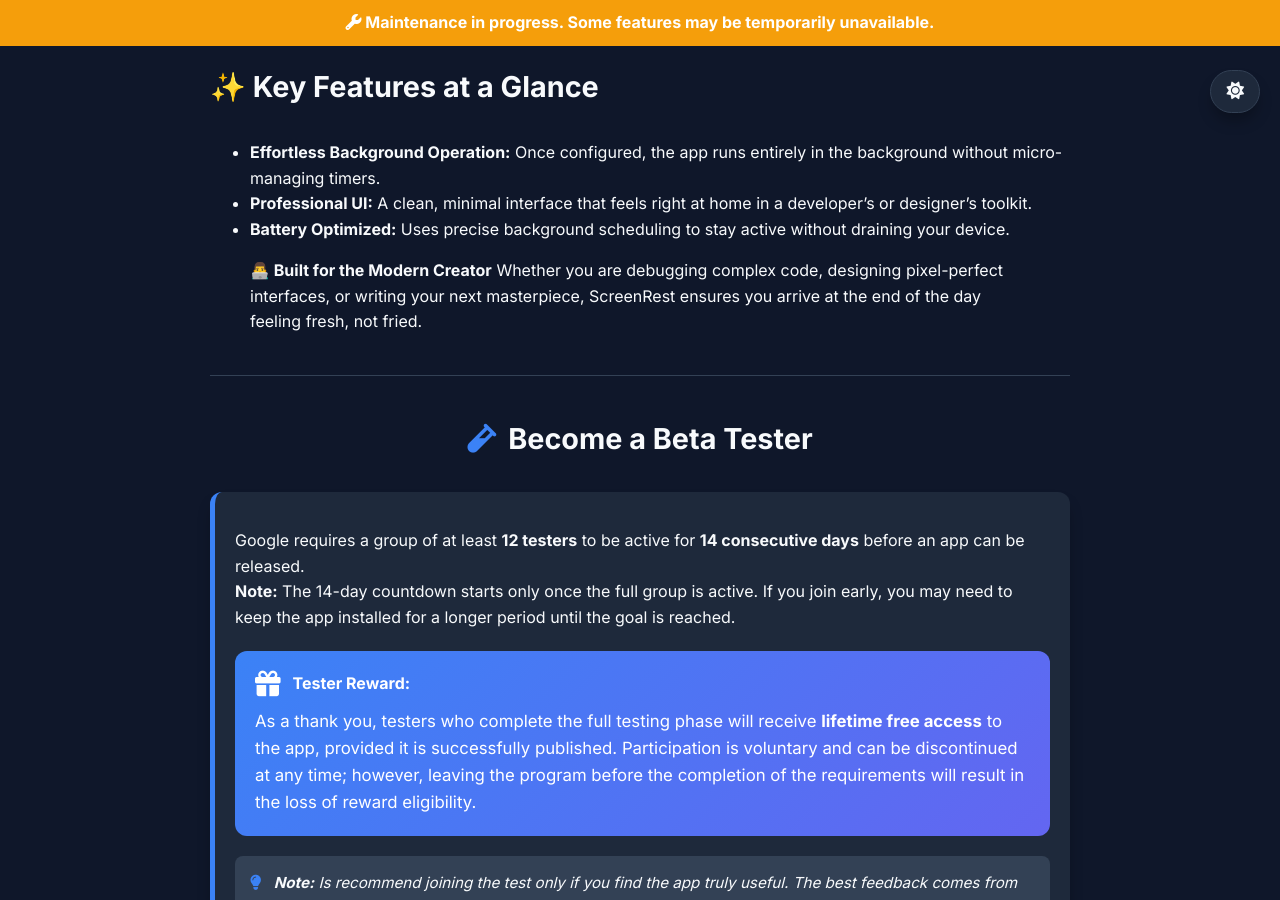
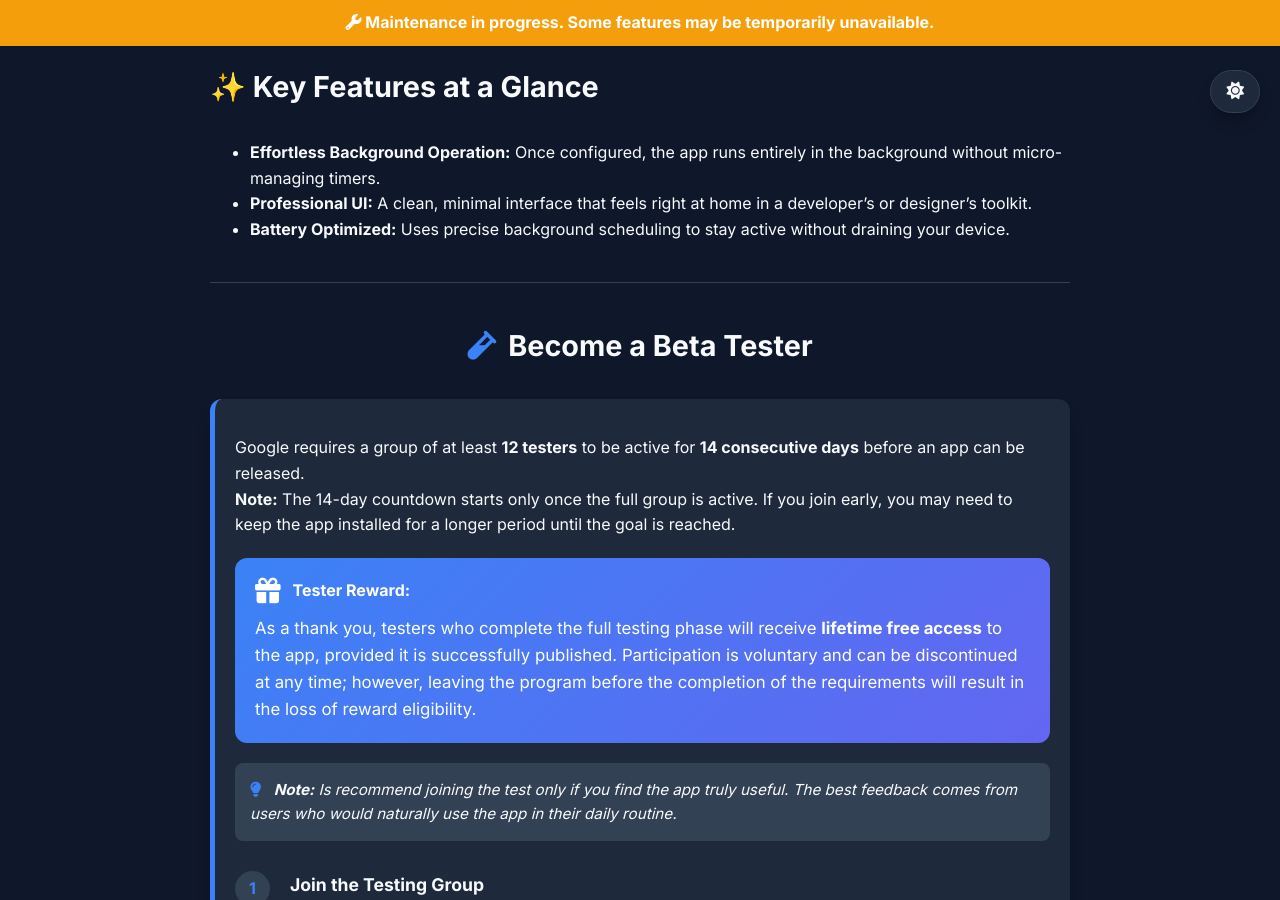
Before and after one commit to digitalcreat0r/sitoweb, a Jekyll site: the page built from _apps/screenrest.md, in a window 1280 px wide and 900 px high, scrolled down 1764 px. Built offline with Jekyll 4.4.1, drawn with Linux system fonts in a browser that asks for light colours.

Commit message:
sistemazione pagina screenrest

```diff
--- a/_apps/screenrest.md
+++ b/_apps/screenrest.md
@@ -48,6 +48,3 @@
 *   **Effortless Background Operation:** Once configured, the app runs entirely in the background without micro-managing timers.
 *   **Professional UI:** A clean, minimal interface that feels right at home in a developer’s or designer’s toolkit.
 *   **Battery Optimized:** Uses precise background scheduling to stay active without draining your device.
-
-> **👨‍💻 Built for the Modern Creator**
-> Whether you are debugging complex code, designing pixel-perfect interfaces, or writing your next masterpiece, ScreenRest ensures you arrive at the end of the day feeling fresh, not fried.
```
